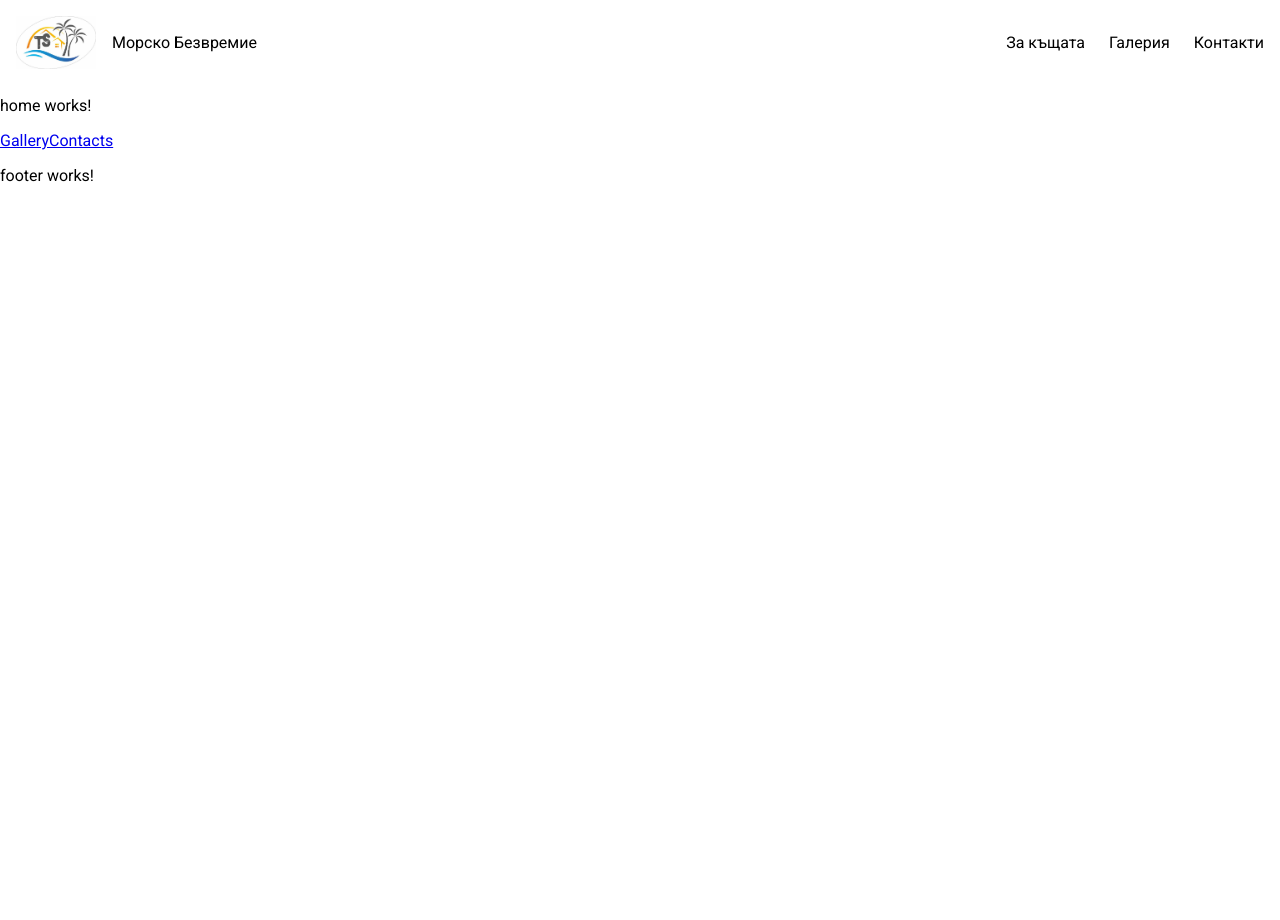
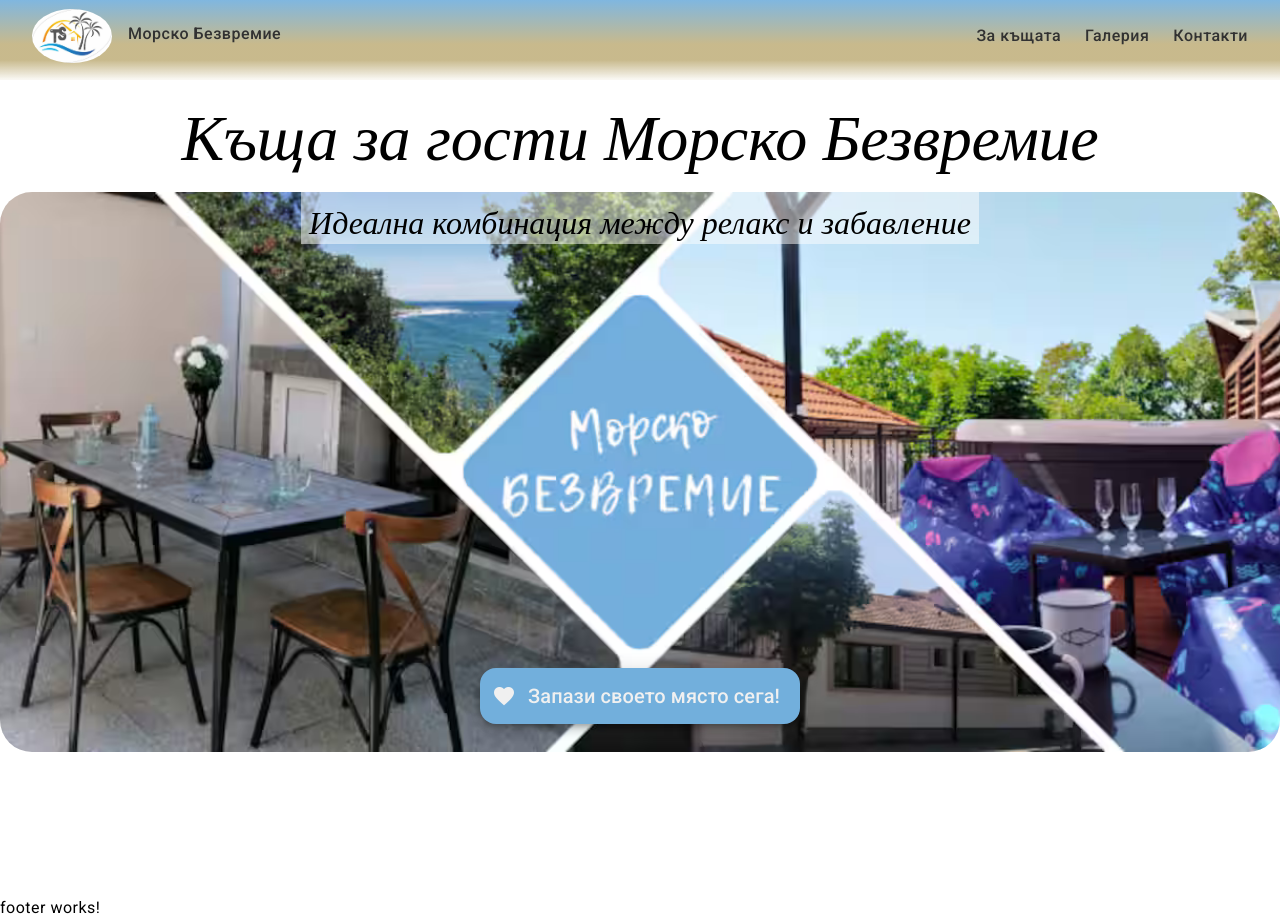
Before and after one commit to LLYS-Phys/timeless-sea-website, an Angular app: page / in a window 1280 px wide. Before the commit the page ends 896 px from the top, so only its background shows below. Built offline with nearby package versions, Linux system fonts and the light colour scheme.

Commit message:
some basics for UI on home page and improvements on header

```diff
--- a/angular.json
+++ b/angular.json
@@ -32,6 +32,7 @@
               }
             ],
             "styles": [
+              "@angular/material/prebuilt-themes/azure-blue.css",
               "src/styles.scss"
             ],
             "scripts": []
@@ -91,6 +92,7 @@
               }
             ],
             "styles": [
+              "@angular/material/prebuilt-themes/azure-blue.css",
               "src/styles.scss"
             ],
             "scripts": []
--- a/src/app/app.component.scss
+++ b/src/app/app.component.scss
@@ -1,3 +1,4 @@
 main{
     margin-top: 6rem;
+    min-height: 100%;
 }
--- a/src/app/app.config.ts
+++ b/src/app/app.config.ts
@@ -7,5 +7,5 @@ import { provideHttpClient } from '@angular/common/http';
 import { provideAnimationsAsync } from '@angular/platform-browser/animations/async';
 
 export const appConfig: ApplicationConfig = {
-  providers: [provideZoneChangeDetection({ eventCoalescing: true }), provideRouter(routes), importProvidersFrom([BrowserAnimationsModule]), provideHttpClient(), provideAnimationsAsync()]
+  providers: [provideZoneChangeDetection({ eventCoalescing: true }), provideRouter(routes), importProvidersFrom([BrowserAnimationsModule]), provideHttpClient(), provideAnimationsAsync(), provideAnimationsAsync()]
 };
--- a/src/app/header/header.component.html
+++ b/src/app/header/header.component.html
@@ -1,22 +1,22 @@
 <nav>
     <a [routerLink]="['/']" class="homeLink">
         <img src="timeless-sea.png"/>
-        Морско Безвремие
+        <span>Морско Безвремие</span>
     </a>
     <ul>
         <li>
             <a [routerLink]="['about']">
-                За къщата
+                <span>За къщата</span>
             </a>
         </li>
         <li>
             <a [routerLink]="['gallery']">
-                Галерия
+                <span>Галерия</span>
             </a>
         </li>
         <li>
             <a [routerLink]="['contacts']">
-                Контакти
+                <span>Контакти</span>
             </a>
         </li>
     </ul>
--- a/src/app/header/header.component.scss
+++ b/src/app/header/header.component.scss
@@ -4,8 +4,7 @@
     left: 0;
     width: 100%;
     z-index: 1000;
-    background-color: white;
-    height: 5rem;
+    background-image: linear-gradient(rgba(var(--blue),0.9),rgba(var(--sand),0.9) 55%, rgba(var(--sand),0.9) 75%, rgba(194,178,128,0.1) 99%);
     * {
         z-index: inherit;
     }
@@ -13,20 +12,27 @@
         display: flex;
         justify-content: space-between;
         align-items: center;
-        padding: 1rem;
+        padding: 0.5rem 2rem 1rem 2rem;
         .homeLink{
             display: flex;
             align-items: center;
             gap: 1rem;
             img{
                 max-width: 5rem;
+                border-radius: 50%;
             }
         }
         a{
             text-decoration: none;
-            color: black;
-            &:hover{
-                opacity: 0.9;
+            color: rgb(var(--text));
+            font-weight: 500;
+            span {
+                padding-bottom: 0.25rem;
+                background: linear-gradient(currentColor 0 0) bottom left / var(--underline-width, 0%) 0.1rem no-repeat;
+                transition: background-size 0.5s;
+            }
+            &:hover span{
+                --underline-width: 100%;
             }
         }
         ul{
--- a/src/app/home/home.component.html
+++ b/src/app/home/home.component.html
@@ -1,3 +1,9 @@
-<p>home works!</p>
-<a [routerLink]="['/gallery']" routerLinkActive="router-link-active">Gallery</a>
-<a [routerLink]="['/contacts']" routerLinkActive="router-link-active">Contacts</a>
+<h1>Къща за гости Морско Безвремие</h1>
+<section class="image-container">
+    <h2>Идеална комбинация между релакс и забавление</h2>
+    <img src="/images/home_image.png" alt="Къща за гости - Морско Безвремие">
+    <button mat-fab extended [routerLink]="['contacts']">
+        <mat-icon>favorite</mat-icon>
+        Запази своето място сега!
+    </button>
+</section>
--- a/src/app/home/home.component.scss
+++ b/src/app/home/home.component.scss
@@ -0,0 +1,35 @@
+h1 {
+    font-style: oblique;
+    text-align: center;
+    font-size: 4rem;
+    font-family: 'Material Icons';
+}
+.image-container {
+    display: flex;
+    justify-content: center;
+    position: relative;
+    h2 {
+        font-style: oblique;
+        text-align: center;
+        font-size: 2rem;
+        font-family: 'Material Icons';
+        position: absolute;
+        background-color: rgba(255,255,255,0.5);
+        padding: 0 0.5rem;
+        max-width: 80%;
+    }
+    img {
+        max-width: 100%;
+        height: 70vh;
+        object-fit: cover;
+        border-radius: 2rem;
+    }
+    button {
+        position: absolute;
+        bottom: 5%;
+        background-color: rgba(var(--blue));
+        color: rgb(240,240,240);
+        font-size: 1.25rem;
+        &:hover { box-shadow: 0rem 0rem 1rem 0.25rem rgb(var(--sand)); }
+    }
+}
--- a/src/app/home/home.component.ts
+++ b/src/app/home/home.component.ts
@@ -1,10 +1,12 @@
 import { Component } from '@angular/core';
 import { RouterModule } from '@angular/router';
+import { MatIconModule } from '@angular/material/icon';
+import { MatButtonModule } from '@angular/material/button';
 
 @Component({
   selector: 'app-home',
   standalone: true,
-  imports: [RouterModule],
+  imports: [RouterModule, MatIconModule, MatButtonModule],
   templateUrl: './home.component.html',
   styleUrl: './home.component.scss'
 })
--- a/src/styles.scss
+++ b/src/styles.scss
@@ -38,3 +38,8 @@ $timeless-sea-theme: mat.define-theme((
 
 html, body { height: 100%; }
 body { margin: 0; font-family: Roboto, "Helvetica Neue", sans-serif; }
+:root {
+  --blue: 114,175,220;
+  --sand: 194,178,128;
+  --text: 50,50,50;
+}
```
Also changed, not shown: public/images/home_image.png (added).
